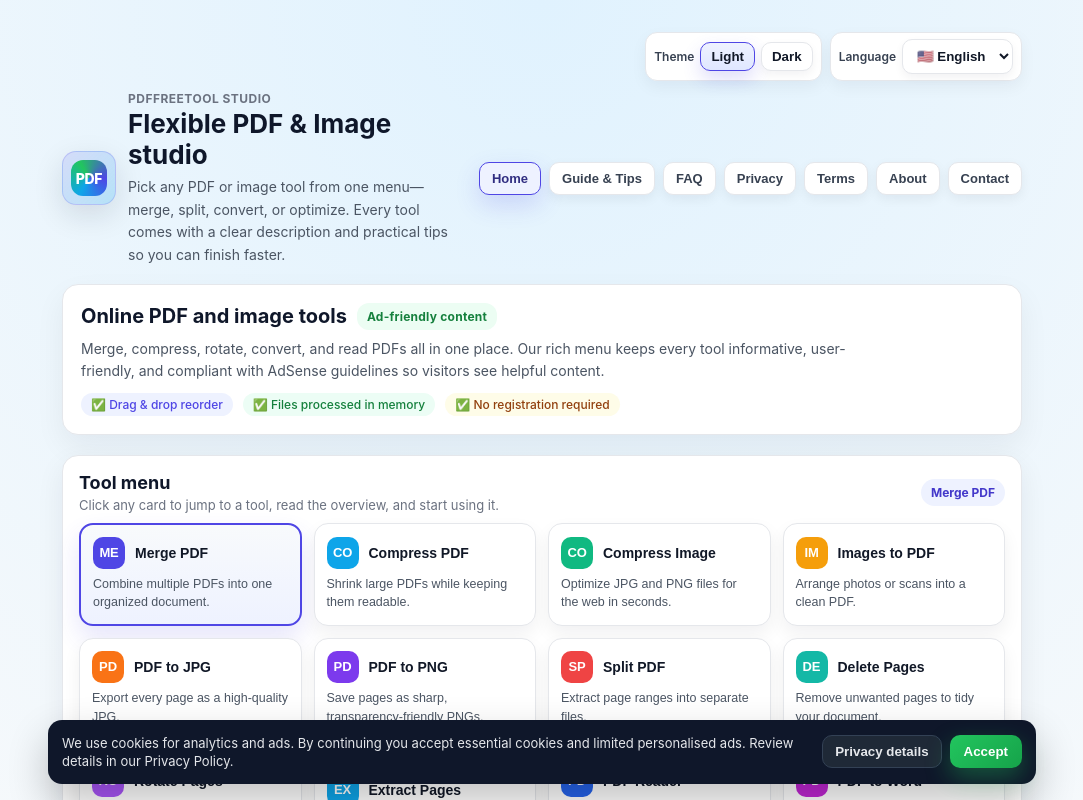
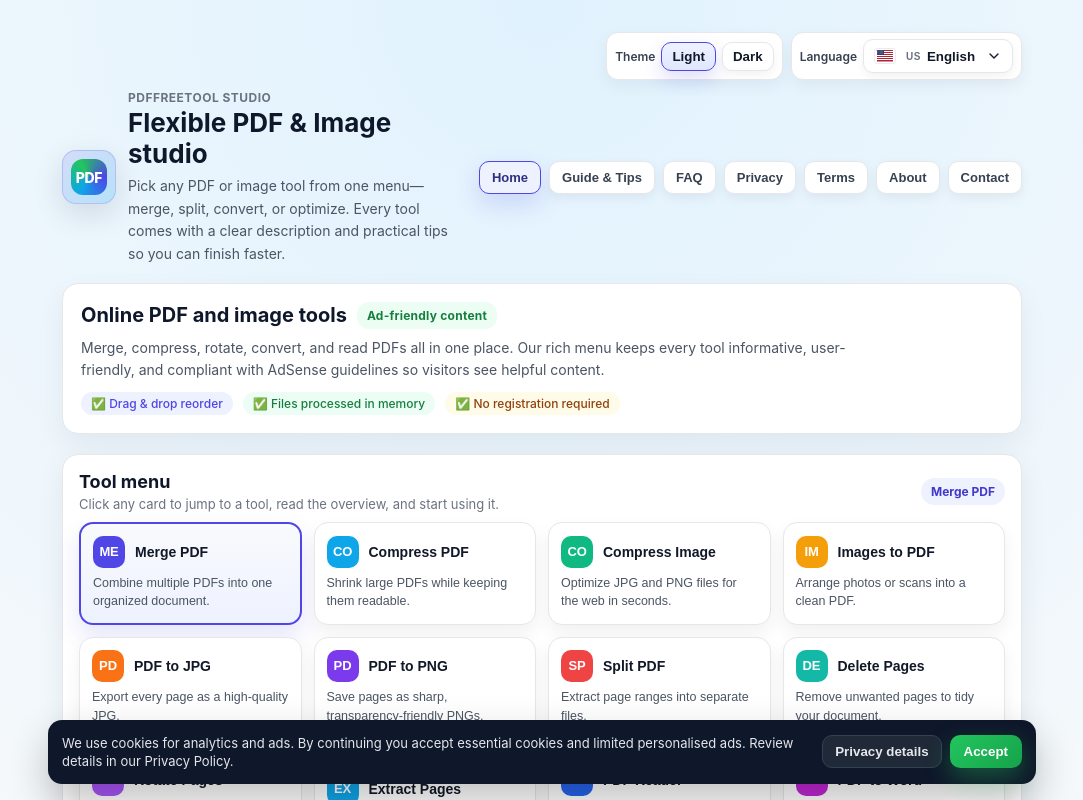
Before and after one commit to berrabeydilli/pdffreetool, a React (Vite) app in the folder frontend/: page / in a window 1280 px wide. Shown: the top 800 px of the page, without its empty margins (98-1181 px from the left). Built offline with nearby package versions, Linux system fonts and the light colour scheme.

Commit message:
Add custom language selector with flag icons

```diff
--- a/frontend/src/App.jsx
+++ b/frontend/src/App.jsx
@@ -425,9 +425,60 @@
 const MAX_FILES = 10; // Max number of files
 const MAX_TOTAL_MB = 50; // Max total size (MB)
 const LANGUAGE_OPTIONS = [
-  { value: "en", label: "English", flag: "🇺🇸" },
-  { value: "tr", label: "Türkçe", flag: "🇹🇷" },
+  { value: "en", label: "English", flag: "🇺🇸", code: "US" },
+  { value: "tr", label: "Türkçe", flag: "🇹🇷", code: "TR" },
 ];
+
+const FLAG_ICONS = {
+  en: (
+    <svg
+      aria-hidden
+      width="18"
+      height="12"
+      viewBox="0 0 64 48"
+      fill="none"
+      xmlns="http://www.w3.org/2000/svg"
+    >
+      <rect width="64" height="48" fill="#B22234" rx="2" />
+      <g fill="#fff">
+        <rect y="4" width="64" height="4" />
+        <rect y="12" width="64" height="4" />
+        <rect y="20" width="64" height="4" />
+        <rect y="28" width="64" height="4" />
+        <rect y="36" width="64" height="4" />
+        <rect y="44" width="64" height="2" />
+      </g>
+      <rect width="28" height="20" fill="#3C3B6E" rx="1" />
+      <g fill="#fff" transform="translate(3 3)">
+        {[...Array(4)].map((_, row) => (
+          <g key={row} transform={`translate(0 ${row * 4})`}>
+            {[...Array(5)].map((_, col) => (
+              <circle key={`${row}-${col}`} cx={col * 5} cy={0} r="0.8" />
+            ))}
+          </g>
+        ))}
+      </g>
+    </svg>
+  ),
+  tr: (
+    <svg
+      aria-hidden
+      width="18"
+      height="12"
+      viewBox="0 0 64 48"
+      fill="none"
+      xmlns="http://www.w3.org/2000/svg"
+    >
+      <rect width="64" height="48" fill="#E30A17" rx="2" />
+      <circle cx="27" cy="24" r="9" fill="#fff" />
+      <circle cx="29" cy="24" r="7" fill="#E30A17" />
+      <path
+        d="M39.5 24.0002L33.5 28.9384L35.8 21.1763L29.5 16.9993H37.2L39.5 9.23706L41.8 16.9993H49.5L43.2 21.1763L45.5 28.9384L39.5 24.0002Z"
+        fill="#fff"
+      />
+    </svg>
+  ),
+};
 
 function App() {
   const [activeTab, setActiveTab] = useState("merge");
@@ -446,9 +497,11 @@
     return localStorage.getItem("pdffreetool-language") || "en";
   });
   const [showCookieBanner, setShowCookieBanner] = useState(false);
+  const [languageMenuOpen, setLanguageMenuOpen] = useState(false);
   const fileInputRef = useRef(null);
   const toolContentRef = useRef(null);
   const hasMountedRef = useRef(false);
+  const languageMenuRef = useRef(null);
 
   useEffect(() => {
     if (!hasMountedRef.current) {
@@ -482,6 +535,17 @@
     localStorage.setItem("pdffreetool-language", language);
     document.documentElement.lang = language;
   }, [language]);
+
+  useEffect(() => {
+    const handleClickOutside = (event) => {
+      if (languageMenuRef.current && !languageMenuRef.current.contains(event.target)) {
+        setLanguageMenuOpen(false);
+      }
+    };
+
+    document.addEventListener("mousedown", handleClickOutside);
+    return () => document.removeEventListener("mousedown", handleClickOutside);
+  }, []);
 
   const handleTabChange = (id) => {
     setActiveTab(id);
@@ -1047,8 +1111,13 @@
     </div>
   );
 
-  const renderLanguageSelector = () => (
-    <div
+  const renderLanguageSelector = () => {
+    const selectedLanguage =
+      LANGUAGE_OPTIONS.find((option) => option.value === language) || LANGUAGE_OPTIONS[0];
+
+    return (
+      <div
+        ref={languageMenuRef}
         style={{
           display: "flex",
           alignItems: "center",
@@ -1058,18 +1127,17 @@
           border: "1px solid #e5e7eb",
           background: "#ffffff",
           boxShadow: "0 6px 16px rgba(15,23,42,0.05)",
-      }}
-    >
-      <label
-        htmlFor="language-select"
-        style={{ fontSize: "12px", color: "#374151", fontWeight: 600 }}
-      >
+          position: "relative",
+        }}
+      >
+        <label style={{ fontSize: "12px", color: "#374151", fontWeight: 600 }}>
           Language
         </label>
-      <select
-        id="language-select"
-        value={language}
-        onChange={(e) => setLanguage(e.target.value)}
+        <button
+          type="button"
+          onClick={() => setLanguageMenuOpen((prev) => !prev)}
+          aria-haspopup="listbox"
+          aria-expanded={languageMenuOpen}
           style={{
             padding: "8px 10px",
             borderRadius: "10px",
@@ -1079,16 +1147,154 @@
             fontWeight: 600,
             cursor: "pointer",
             boxShadow: "0 4px 10px rgba(15,23,42,0.05)",
-        }}
-      >
-        {LANGUAGE_OPTIONS.map((option) => (
-          <option key={option.value} value={option.value}>
-            {`${option.flag} ${option.label}`}
-          </option>
-        ))}
-      </select>
-    </div>
+            display: "flex",
+            alignItems: "center",
+            gap: "10px",
+            minWidth: "150px",
+          }}
+        >
+          <span
+            aria-hidden
+            style={{
+              display: "inline-flex",
+              alignItems: "center",
+              justifyContent: "center",
+              width: "22px",
+              height: "16px",
+              borderRadius: "4px",
+              overflow: "hidden",
+              boxShadow: "inset 0 0 0 1px rgba(15,23,42,0.08)",
+            }}
+          >
+            {FLAG_ICONS[selectedLanguage.value]}
+          </span>
+          <span style={{ display: "flex", alignItems: "center", gap: "6px" }}>
+            <span
+              style={{
+                fontSize: "10px",
+                fontWeight: 700,
+                color: "#6b7280",
+                letterSpacing: "0.5px",
+                textTransform: "uppercase",
+              }}
+            >
+              {selectedLanguage.code}
+            </span>
+            <span style={{ fontWeight: 700, color: "#111827" }}>{selectedLanguage.label}</span>
+          </span>
+          <svg
+            aria-hidden
+            width="16"
+            height="16"
+            viewBox="0 0 24 24"
+            fill="none"
+            xmlns="http://www.w3.org/2000/svg"
+            style={{ marginLeft: "auto", transform: languageMenuOpen ? "rotate(180deg)" : "none" }}
+          >
+            <path d="M6 9l6 6 6-6" stroke="#111827" strokeWidth="2" strokeLinecap="round" strokeLinejoin="round" />
+          </svg>
+        </button>
+
+        {languageMenuOpen && (
+          <div
+            role="listbox"
+            style={{
+              position: "absolute",
+              top: "100%",
+              right: "0",
+              marginTop: "6px",
+              background: "white",
+              border: "1px solid #e5e7eb",
+              borderRadius: "10px",
+              boxShadow: "0 12px 30px rgba(15,23,42,0.12)",
+              overflow: "hidden",
+              minWidth: "220px",
+              zIndex: 5,
+            }}
+          >
+            {LANGUAGE_OPTIONS.map((option) => {
+              const isActive = option.value === language;
+
+              return (
+                <button
+                  key={option.value}
+                  type="button"
+                  role="option"
+                  aria-selected={isActive}
+                  onClick={() => {
+                    setLanguage(option.value);
+                    setLanguageMenuOpen(false);
+                  }}
+                  style={{
+                    display: "flex",
+                    alignItems: "center",
+                    gap: "10px",
+                    width: "100%",
+                    padding: "10px 12px",
+                    background: isActive ? "#eef2ff" : "white",
+                    color: "#111827",
+                    border: "none",
+                    textAlign: "left",
+                    cursor: "pointer",
+                    fontWeight: isActive ? 700 : 600,
+                  }}
+                >
+                  <span
+                    aria-hidden
+                    style={{
+                      display: "inline-flex",
+                      alignItems: "center",
+                      justifyContent: "center",
+                      width: "22px",
+                      height: "16px",
+                      borderRadius: "4px",
+                      overflow: "hidden",
+                      boxShadow: "inset 0 0 0 1px rgba(15,23,42,0.08)",
+                    }}
+                  >
+                    {FLAG_ICONS[option.value]}
+                  </span>
+                  <span style={{ display: "flex", alignItems: "center", gap: "6px" }}>
+                    <span
+                      style={{
+                        fontSize: "10px",
+                        fontWeight: 700,
+                        color: "#6b7280",
+                        letterSpacing: "0.5px",
+                        textTransform: "uppercase",
+                      }}
+                    >
+                      {option.code}
+                    </span>
+                    <span>{option.label}</span>
+                  </span>
+                  {isActive && (
+                    <svg
+                      aria-hidden
+                      width="16"
+                      height="16"
+                      viewBox="0 0 24 24"
+                      fill="none"
+                      xmlns="http://www.w3.org/2000/svg"
+                      style={{ marginLeft: "auto" }}
+                    >
+                      <path
+                        d="M20 6L9 17l-5-5"
+                        stroke="#4f46e5"
+                        strokeWidth="2"
+                        strokeLinecap="round"
+                        strokeLinejoin="round"
+                      />
+                    </svg>
+                  )}
+                </button>
               );
+            })}
+          </div>
+        )}
+      </div>
+    );
+  };
 
   const renderToolDetails = () => {
     const detail = TOOL_DETAILS[activeTab];
```
Lines whose indentation alone changed are shown as unchanged.
